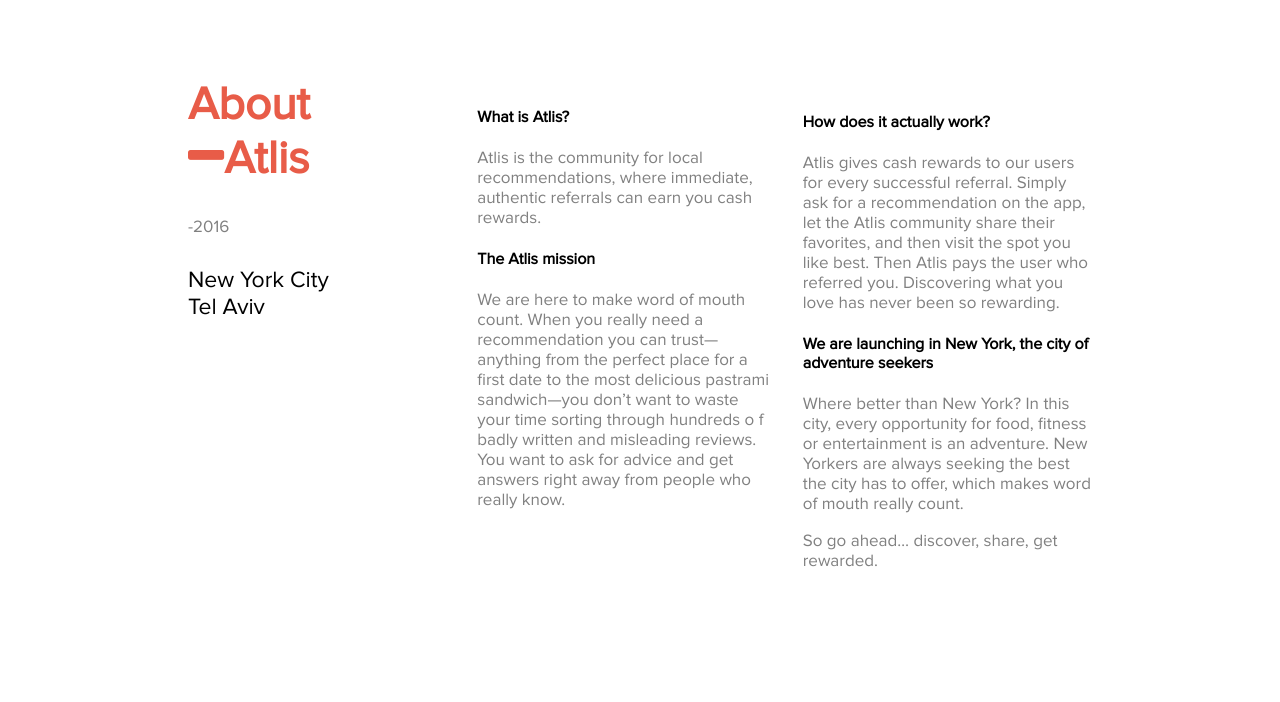
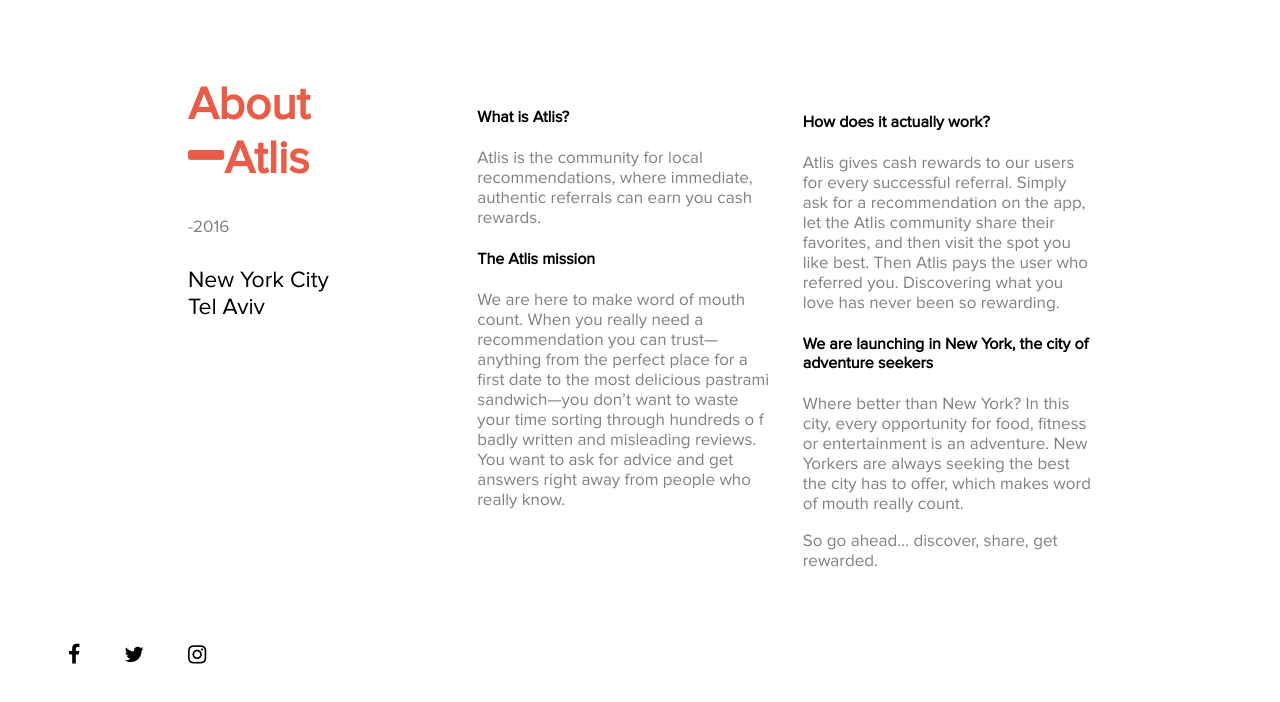
Before and after one commit to matke1/AtlPractice, a plain HTML site: page Index.html in a window 1280 px wide. Shown: the part 92-794 px from the top of the page. Drawn offline with nearby package versions, Linux system fonts and the light colour scheme.

Commit message:
Prvi commit 26 jun

```diff
--- a/Style/Footer.scss
+++ b/Style/Footer.scss
@@ -6,7 +6,7 @@
 .footer{
 
   position: fixed;
-  top: 900px;
+  top: 90%;
   .faceInstaTwitter{
 
     display: block;
```
Also changed, not shown: Style/Style.css, 1 other file.
